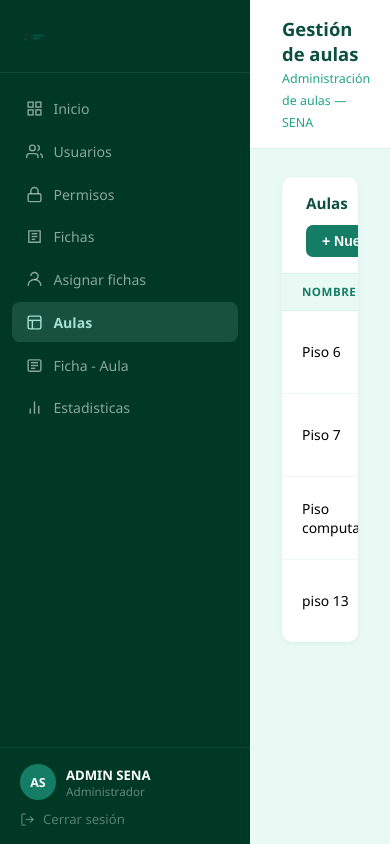
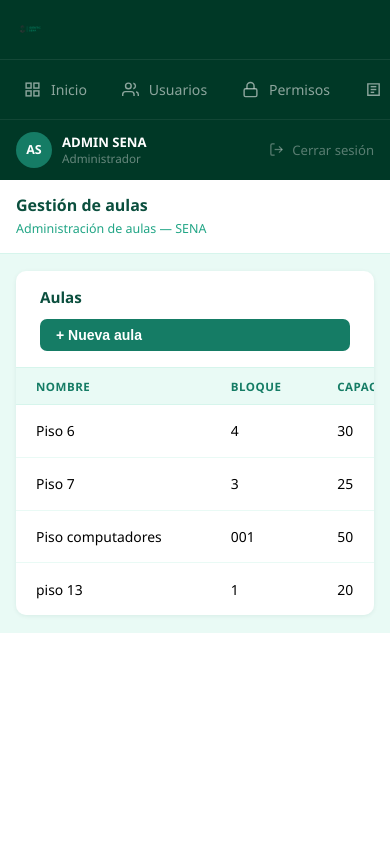
Before and after one commit to Dcelym8/IdenticSena, a Django app: page /usuarios/dashboard/admin/aulas/ in a window 390 px wide. Run offline with Django 5.2, Linux system fonts and the light colour scheme; a user stored in the database is signed in; data comes from the database, SQL or seed files in the repository.

Commit message:
Edicion de css y reestructuracion para responsive

```diff
--- a/static/css/dashboard.css
+++ b/static/css/dashboard.css
@@ -1008,20 +1008,219 @@ body {
         align-items: flex-start;
         gap: 10px;
     }
+
+    .dash-stats {
+        grid-template-columns: repeat(auto-fit, minmax(150px, 1fr));
+    }
 }
 
 @media (max-width: 768px) {
+    /* --- Layout general: el sidebar pasa a ser una barra superior --- */
+    .dash-layout {
+        flex-direction: column;
+        min-height: auto;
+    }
+
+    .dash-sidebar {
+        width: 100%;
+        height: auto;
+        position: relative;
+        top: auto;
+        flex-shrink: 0;
+    }
+
+    .dash-brand {
+        padding: 0.9rem 1rem;
+    }
+
+    .dash-nav {
+        flex-direction: row;
+        flex-wrap: nowrap;
+        overflow-x: auto;
+        -webkit-overflow-scrolling: touch;
+        padding: 0.6rem;
+        gap: 6px;
+    }
+
+    .dash-nav-item {
+        flex-shrink: 0;
+        white-space: nowrap;
+    }
+
+    .dash-sidebar-footer {
+        flex-direction: row;
+        align-items: center;
+        justify-content: space-between;
+        gap: 10px;
+        padding: 0.75rem 1rem;
+    }
+
+    .dash-user-nombre {
+        max-width: 120px;
+    }
+
+    /* --- Topbar y contenido --- */
+    .dash-topbar {
+        padding: 0.9rem 1rem;
+        flex-direction: column;
+        align-items: flex-start;
+        gap: 0.2rem;
+    }
+
+    .dash-contenido {
+        padding: 1.1rem 1rem;
+        gap: 1.1rem;
+    }
+
+    .dash-mensajes {
+        padding: 0.75rem 1rem 0;
+    }
+
+    /* --- Tarjetas de estadísticas --- */
+    .dash-stats {
+        grid-template-columns: repeat(auto-fit, minmax(130px, 1fr));
+        gap: 0.75rem;
+    }
+
+    .stat-card {
+        padding: 1rem;
+        gap: 0.75rem;
+    }
+
+    .stat-num {
+        font-size: 1.5rem;
+    }
+
+    /* --- Cards y su encabezado --- */
+    .dash-card-header {
+        flex-direction: column;
+        align-items: flex-start;
+    }
+
+    .flex-header {
+        flex-direction: column;
+        align-items: stretch;
+    }
+
+    .btn-nuevo-usuario,
+    .btn-nuevo-ficha {
+        width: 100%;
+        justify-content: center;
+    }
+
+    .dash-buscador {
+        width: 100%;
+    }
+
+    .dash-input,
+    .dash-input--select {
+        flex: 1 1 100%;
+        min-width: 0;
+    }
+
+    /* --- Tablas: scroll horizontal en vez de romper el layout --- */
+    .dash-card {
+        overflow-x: auto;
+        -webkit-overflow-scrolling: touch;
+    }
+
+    .dash-tabla {
+        min-width: 640px;
+    }
+
+    .card-equipos {
+        overflow-x: auto;
+        -webkit-overflow-scrolling: touch;
+        padding: 16px;
+    }
+
+    .tabla-equipos {
+        min-width: 560px;
+    }
+
+    /* --- Modales y formularios --- */
+    .modal {
+        width: 92%;
+        padding: 1.25rem;
+        max-height: 90vh;
+        overflow-y: auto;
+    }
+
+    .form-grid-dos-columnas {
+        grid-template-columns: 1fr;
+    }
+
+    .modal-footer-container,
+    .modal-footer {
+        flex-direction: column-reverse;
+        align-items: stretch;
+        gap: 8px;
+    }
+
+    .modal-acciones-derecha {
+        flex-direction: column-reverse;
+        width: 100%;
+    }
+
+    .modal-acciones-derecha .dash-btn {
+        width: 100%;
+        justify-content: center;
+    }
+
+    .rol-opciones {
+        flex-direction: column;
+    }
+
     .permisos-grid {
         grid-template-columns: 1fr;
     }
 
-    .dash-card-header {
-        flex-direction: column;
-        align-items: flex-start;
+    .permisos-rol-titulo {
+        flex-wrap: wrap;
+        gap: 8px;
     }
 
     .permisos-acciones-top {
         width: 100%;
         flex-wrap: wrap;
     }
+
+    .permisos-acciones-top .dash-btn {
+        flex: 1 1 auto;
+    }
+
+    /* --- Vigilante / portería --- */
+    .grid-datos-lector {
+        grid-template-columns: 1fr;
+    }
+
+    .btn-grande-camara {
+        width: 100%;
+    }
 }
+
+@media (max-width: 480px) {
+    .dash-stats {
+        grid-template-columns: 1fr 1fr;
+    }
+
+    .dash-topbar-titulo {
+        font-size: 1rem;
+    }
+
+    .dash-user-nombre {
+        max-width: 90px;
+    }
+
+    .dash-brand-nombre {
+        font-size: 1rem;
+    }
+
+    .permisos-acciones-top {
+        flex-direction: column;
+    }
+
+    .permisos-acciones-top .dash-btn {
+        width: 100%;
+    }
+}
--- a/static/css/mainConfig.css
+++ b/static/css/mainConfig.css
@@ -14,6 +14,21 @@
 * {
     margin: 0;
     padding: 0;
+    box-sizing: border-box;
+}
+
+html {
+    -webkit-text-size-adjust: 100%;
+}
+
+html, body {
+    max-width: 100%;
+    overflow-x: hidden;
+}
+
+img {
+    max-width: 100%;
+    height: auto;
 }
 
 @keyframes aparecer{
```
Also changed, not shown: static/css/login.css (+21 -1 lines), static/css/perfil.css (+14 -1 lines), static/css/register.css (+26 -4 lines).
